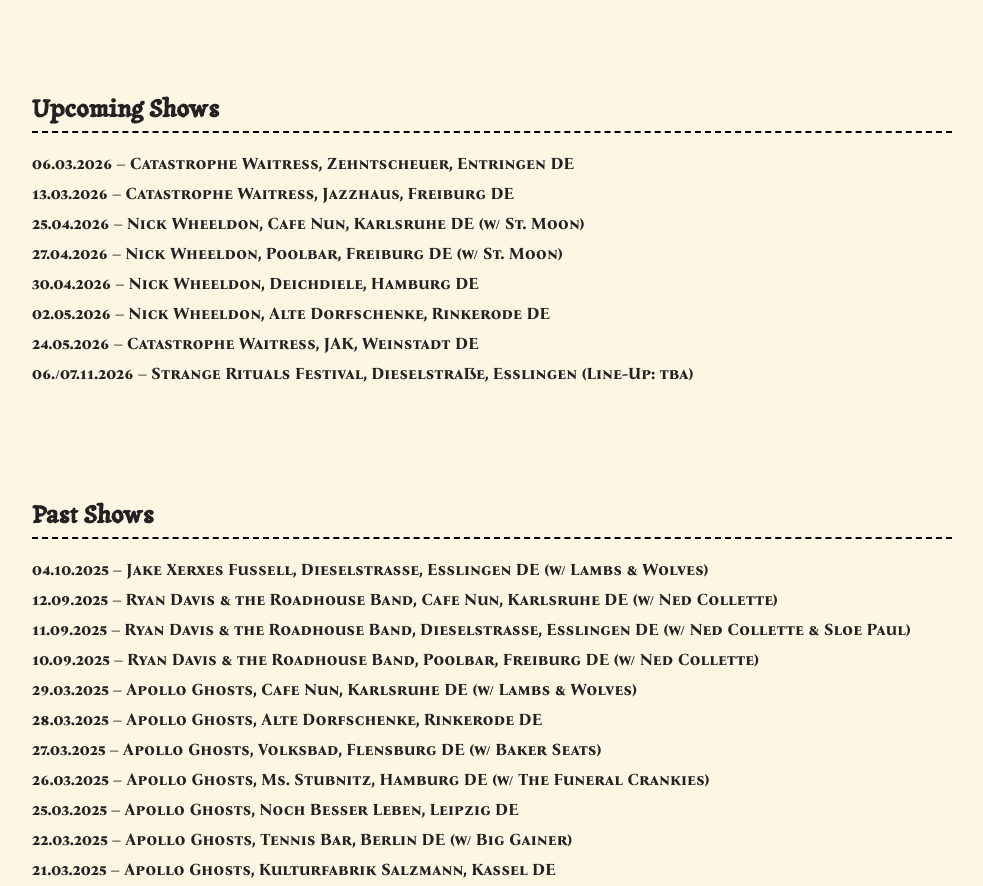
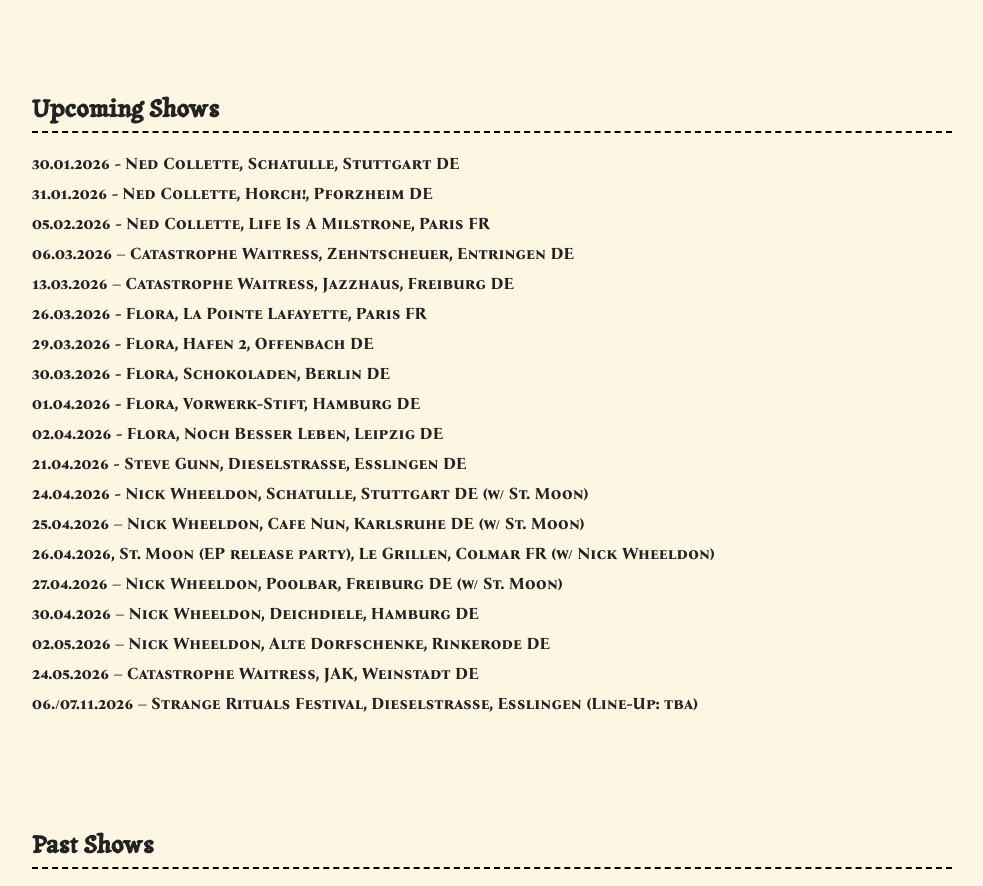
Before and after one commit to joeinthesouth/strangeritualsbooking, a plain HTML site: page index.html in a window 1280 px wide. Shown: the part 3676-4562 px from the top of the page, without its empty margins (148-1131 px from the left). Drawn offline with Linux system fonts and the light colour scheme.

Commit message:
updated upcoming shows

```diff
--- a/index.html
+++ b/index.html
@@ -119,9 +119,11 @@
       <h2>Regional Promotion</h2>
       <div class="regional-promo">
         <div class="promo-row">
+          <!-- <img src="images/2025_srb_poster_st_moon.jpg" alt="Poster St. Moon" class="promo-img" /> -->
+          <img src="images/2025_srb_poster_steve_gunn.jpg" alt="Poster Steve Gunn" class="promo-img" />
           <img src="images/2025_srb_poster_jake_xerxes_fussell.jpg" alt="Poster Jake Xerxes Fussell"
             class="promo-img" />
-          <img src="images/2025_srb_poster_ryan_davis.jpg" alt="Poster Ryan Davis" class="promo-img" />
+          <img src="images/2025_srb_poster_ryan_davis.jpg" a    lt="Poster Ryan Davis" class="promo-img" />
           <img src="images/2025_srb_poster_ryan_davis_2.jpg" alt="Poster Ryan Davis 2" class="promo-img" />
           <img src="images/2025_srb_poster_apollo_ghosts.jpg" alt="Poster Apollo Ghosts" class="promo-img" />
         </div>
@@ -134,24 +136,25 @@
       <br>
       <h2>Upcoming Shows</h2>
       <ul>
-        <li>
-          <!--
-          <a href="https://xxxx" target="_blank"
-            rel="noopener noreferrer" title="Visit event">
-            xxx – xxxxx
-          </a>
-           -->
-        </li>
-        <li>06.03.2026 – Catastrophe Waitress, Zehntscheuer, Entringen DE </li>
+        <li>30.01.2026 - Ned Collette, Schatulle, Stuttgart DE</li>
+        <li>31.01.2026 - Ned Collette, Horch!, Pforzheim DE</li>
+        <li>05.02.2026 - Ned Collette, Life Is A Milstrone, Paris FR</li>
+        <li>06.03.2026 – Catastrophe Waitress, Zehntscheuer, Entringen DE</li>
         <li>13.03.2026 – Catastrophe Waitress, Jazzhaus, Freiburg DE</li>
+        <li>26.03.2026 - Flora, La Pointe Lafayette, Paris FR</li>
+        <li>29.03.2026 - Flora, Hafen 2, Offenbach DE</li>
+        <li>30.03.2026 - Flora, Schokoladen, Berlin DE</li>
+        <li>01.04.2026 - Flora, Vorwerk-Stift, Hamburg DE</li>
+        <li>02.04.2026 - Flora, Noch Besser Leben, Leipzig DE</li>
+        <li>21.04.2026 - Steve Gunn, Dieselstrasse, Esslingen DE</li>
+        <li>24.04.2026 - Nick Wheeldon, Schatulle, Stuttgart DE (w/ St. Moon)</li>
         <li>25.04.2026 – Nick Wheeldon, Cafe Nun, Karlsruhe DE (w/ St. Moon)</li>
+        <li>26.04.2026, St. Moon (EP release party), Le Grillen, Colmar FR (w/ Nick Wheeldon)</li>
         <li>27.04.2026 – Nick Wheeldon, Poolbar, Freiburg DE (w/ St. Moon)</li>
         <li>30.04.2026 – Nick Wheeldon, Deichdiele, Hamburg DE</li>
         <li>02.05.2026 – Nick Wheeldon, Alte Dorfschenke, Rinkerode DE</li>
         <li>24.05.2026 – Catastrophe Waitress, JAK, Weinstadt DE</li>
-        <li>
-          06./07.11.2026 – Strange Rituals Festival, Dieselstraße, Esslingen (Line-Up: tba) </li>
-        </li>
+        <li>06./07.11.2026 – Strange Rituals Festival, Dieselstrasse, Esslingen (Line-Up: tba)</li>
       </ul>
       <br>
       <br>
```
